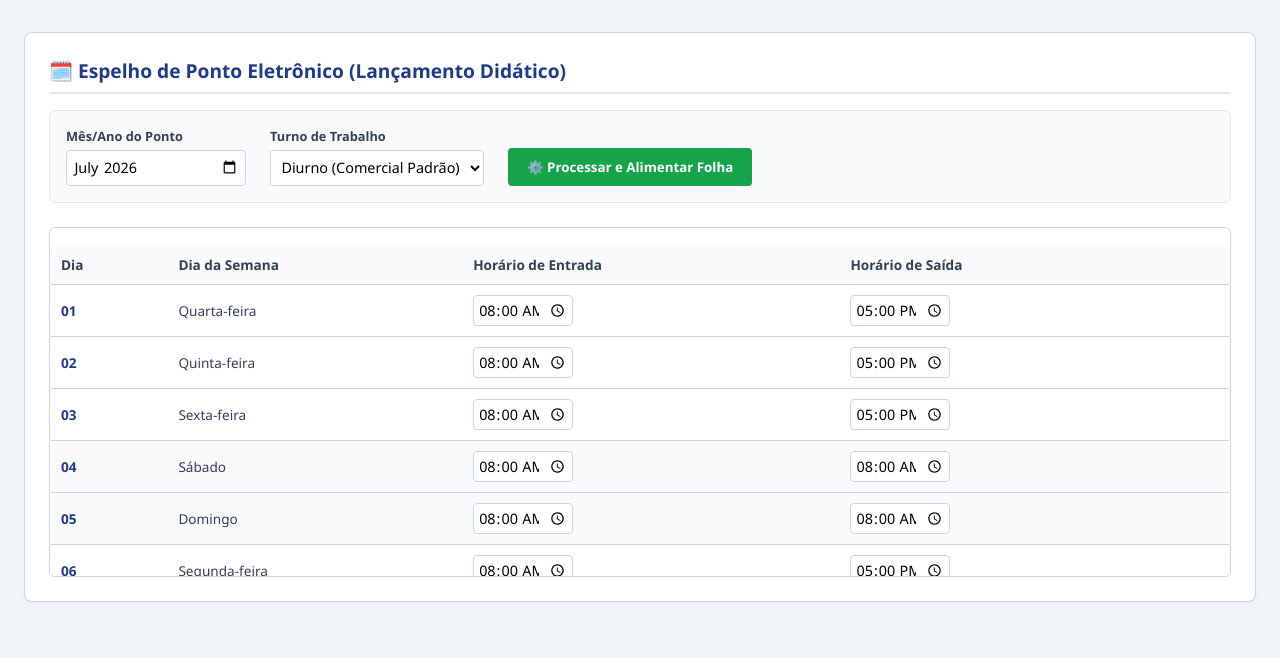
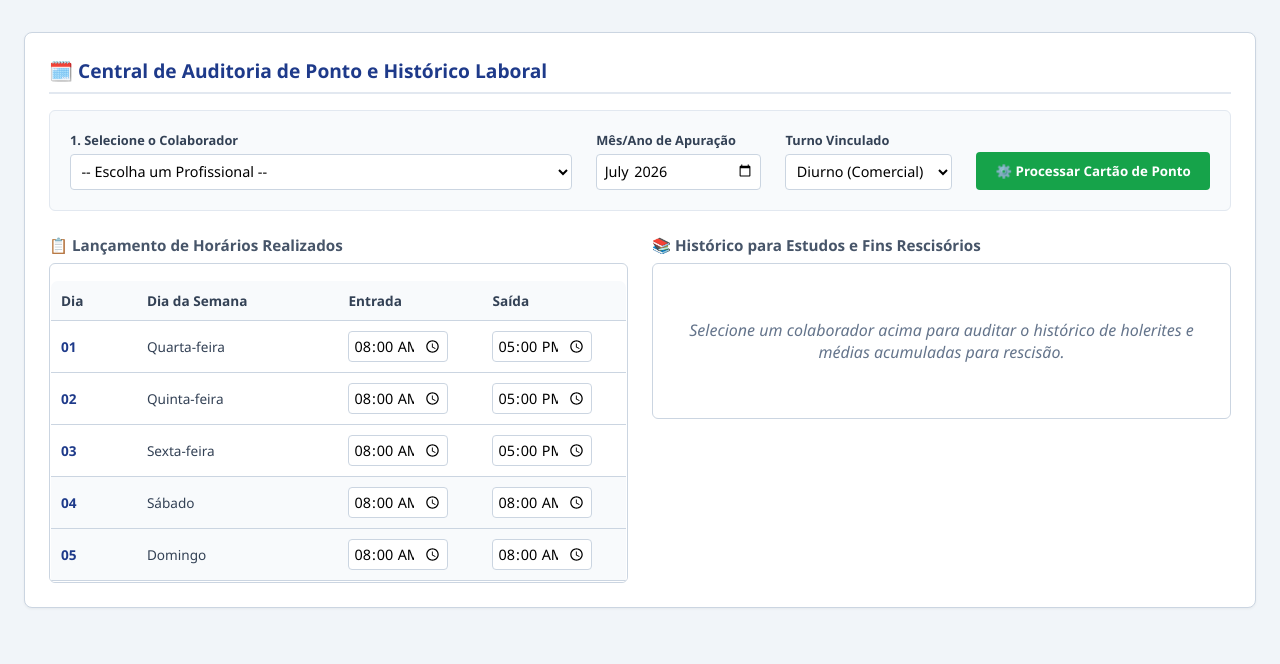
Before and after one commit to ProfRenatoPereira/folhadm, a Flask app: page / in a window 1280 px wide. Shown: the part 1419-2083 px from the top of the page. Run offline with Flask 3, Linux system fonts and the light colour scheme; data that the repository does not hold is empty; some libraries are stand-ins or nearby versions.

Commit message:
Update index.html

```diff
--- a/templates/index.html
+++ b/templates/index.html
@@ -193,7 +193,6 @@
         <div class="chart-box"><h4>📊 Análise de Pareto por Cargo</h4><div id="nativePareto" class="bar-container"></div></div>
         <div class="chart-box"><h4>📊 Elasticidade de Salário Bruto (Aumentos)</h4><div id="nativeLinear" class="linear-wrapper"></div></div>
     </div>
-
     <div class="section-title"><h2>Quadro Corporativo Corrente</h2><button class="btn-print" style="background:#0284c7" id="btn_print_list">🖨️ Imprimir Listagem</button></div>
     <div class="table-container">
         <table>
@@ -209,40 +208,64 @@
             <tbody id="tabela_corpo"></tbody>
         </table>
     </div>
-</div>
+    <!-- SEÇÃO ATUALIZADA: ESPELHO DE PONTO E HISTÓRICO CORPORATIVO -->
+    <div class="chart-box" style="margin-top: 2rem; margin-bottom: 2rem;">
+        <h4 style="color: #1e3a8a; font-size: 1.2rem; border-bottom: 2px solid #e2e8f0; padding-bottom: 0.5rem;">🗓️ Central de Auditoria de Ponto e Histórico Laboral</h4>
 
-<!-- SEÇÃO ADICIONADA: ESPELHO DE PONTO ELETRÔNICO MENSAL -->
-<div class="chart-box" style="margin-top: 2rem; margin-bottom: 2rem;">
-    <h4 style="color: #1e3a8a; font-size: 1.2rem; border-bottom: 2px solid #e2e8f0; padding-bottom: 0.5rem; display: flex; align-items: center; gap: 0.5rem;">🗓️ Espelho de Ponto Eletrônico (Lançamento Didático)</h4>
-    <div style="display: flex; flex-wrap: wrap; gap: 1.5rem; margin-bottom: 1.5rem; align-items: flex-end; background: #f8fafc; padding: 1rem; border-radius: 6px; border: 1px solid #e2e8f0;">
-        <div class="form-group" style="margin-bottom: 0; min-width: 180px;">
-            <label style="display: block; font-weight: bold; margin-bottom: 0.3rem; color: #334155;">Mês/Ano do Ponto</label>
-            <input type="month" id="ponto_mes_referencia" class="input-control" value="2026-07" onchange="gerarCalendarioPontoAutomatizado()" style="width: 100%; padding: 0.4rem; border: 1px solid #cbd5e1; border-radius: 4px;">
+        <div style="display: flex; flex-wrap: wrap; gap: 1.5rem; margin-bottom: 1.5rem; align-items: flex-end; background: #f8fafc; padding: 1.25rem; border-radius: 6px; border: 1px solid #e2e8f0;">
+            <div class="form-group" style="margin-bottom: 0; min-width: 240px; flex-grow: 1;">
+                <label style="display: block; font-weight: bold; margin-bottom: 0.3rem; color: #334155;">1. Selecione o Colaborador</label>
+                <select id="ponto_selecao_funcionario" class="input-control" onchange="carregarHistoricoDoColaborador()" style="width: 100%; padding: 0.4rem; border: 1px solid #cbd5e1; border-radius: 4px; background: white;">
+                    <option value="">-- Escolha um Profissional --</option>
+                </select>
+            </div>
+            <div class="form-group" style="margin-bottom: 0; min-width: 160px;">
+                <label style="display: block; font-weight: bold; margin-bottom: 0.3rem; color: #334155;">Mês/Ano de Apuração</label>
+                <input type="month" id="ponto_mes_referencia" class="input-control" value="2026-07" onchange="gerarCalendarioPontoAutomatizado()" style="width: 100%; padding: 0.4rem; border: 1px solid #cbd5e1; border-radius: 4px;">
+            </div>
+            <div class="form-group" style="margin-bottom: 0; min-width: 160px;">
+                <label style="display: block; font-weight: bold; margin-bottom: 0.3rem; color: #334155;">Turno Vinculado</label>
+                <select id="ponto_turno" class="input-control" style="width: 100%; padding: 0.4rem; border: 1px solid #cbd5e1; border-radius: 4px; background: white;">
+                    <option value="diurno" selected>Diurno (Comercial)</option>
+                    <option value="noturno">Noturno (Adicional)</option>
+                </select>
+            </div>
+            <div style="min-width: 200px;">
+                <button type="button" class="btn-print" onclick="executarCalculoPontoMensal()" style="background: #16a34a; color: white; border: none; padding: 0.6rem 1.2rem; font-weight: bold; border-radius: 4px; cursor: pointer; height: 38px; width: 100%;">⚙️ Processar Cartão de Ponto</button>
+            </div>
         </div>
-        <div class="form-group" style="margin-bottom: 0; min-width: 180px;">
-            <label style="display: block; font-weight: bold; margin-bottom: 0.3rem; color: #334155;">Turno de Trabalho</label>
-            <select id="ponto_turno" class="input-control" style="width: 100%; padding: 0.4rem; border: 1px solid #cbd5e1; border-radius: 4px;">
-                <option value="diurno" selected>Diurno (Comercial Padrão)</option>
-                <option value="noturno">Noturno (Adicional 20%)</option>
-            </select>
+
+        <!-- Divisão em duas colunas: Lançamento de Ponto à Esquerda e Histórico de Estudos à Direita -->
+        <div style="display: grid; grid-template-columns: repeat(auto-fit, minmax(320px, 1fr)); gap: 1.5rem;">
+            <div>
+                <h5 style="margin: 0 0 0.5rem 0; color: #475569; font-size: 0.95rem;">📋 Lançamento de Horários Realizados</h5>
+                <div style="max-height: 320px; overflow-y: auto; border: 1px solid #cbd5e1; border-radius: 6px;">
+                    <table style="width: 100%; border-collapse: collapse; font-size: 0.85rem;">
+                        <thead>
+                            <tr style="background: #1e3a8a; color: white; text-align: left; position: sticky; top: 0; z-index: 10;">
+                                <th style="padding: 10px; width: 15%;">Dia</th>
+                                <th style="padding: 10px; width: 35%;">Dia da Semana</th>
+                                <th style="padding: 10px; width: 25%;">Entrada</th>
+                                <th style="padding: 10px; width: 25%;">Saída</th>
+                            </tr>
+                        </thead>
+                        <tbody id="corpo_ponto_mensal"></tbody>
+                    </table>
+                </div>
+            </div>
+
+            <div>
+                <h5 style="margin: 0 0 0.5rem 0; color: #475569; font-size: 0.95rem;">📚 Histórico para Estudos e Fins Rescisórios</h5>
+                <div style="max-height: 320px; overflow-y: auto; border: 1px solid #cbd5e1; border-radius: 6px; background: #ffffff; padding: 15px; box-sizing: border-box;">
+                    <div id="ponto_historico_vazio" style="color: #64748b; font-style: italic; text-align: center; padding: 40px 10px;">
+                        Selecione um colaborador acima para auditar o histórico de holerites e médias acumuladas para rescisão.
+                    </div>
+                    <div id="ponto_historico_conteudo" style="display: none; font-size: 0.85rem; color: #334155;">
+                        <!-- Preenchido dinamicamente via JS -->
+                    </div>
+                </div>
+            </div>
         </div>
-        <button type="button" class="btn-print" onclick="executarCalculoPontoMensal()" style="background: #16a34a; color: white; border: none; padding: 0.6rem 1.2rem; font-weight: bold; border-radius: 4px; cursor: pointer; height: 38px;">⚙️ Processar e Alimentar Folha</button>
-    </div>
-
-    <div style="max-height: 350px; overflow-y: auto; border: 1px solid #cbd5e1; border-radius: 6px;">
-        <table style="width: 100%; border-collapse: collapse; font-size: 0.85rem;">
-            <thead>
-                <tr style="background: #1e3a8a; color: white; text-align: left; position: sticky; top: 0; z-index: 10;">
-                    <th style="padding: 10px; width: 10%;">Dia</th>
-                    <th style="padding: 10px; width: 25%;">Dia da Semana</th>
-                    <th style="padding: 10px; width: 32%;">Horário de Entrada</th>
-                    <th style="padding: 10px; width: 33%;">Horário de Saída</th>
-                </tr>
-            </thead>
-            <tbody id="corpo_ponto_mensal">
-                <!-- Linhas preenchidas de forma dinâmica via JavaScript -->
-            </tbody>
-        </table>
     </div>
 </div>
 
```
